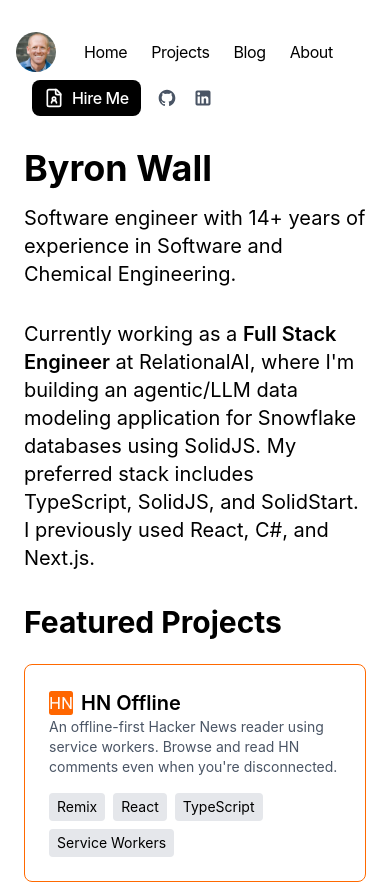
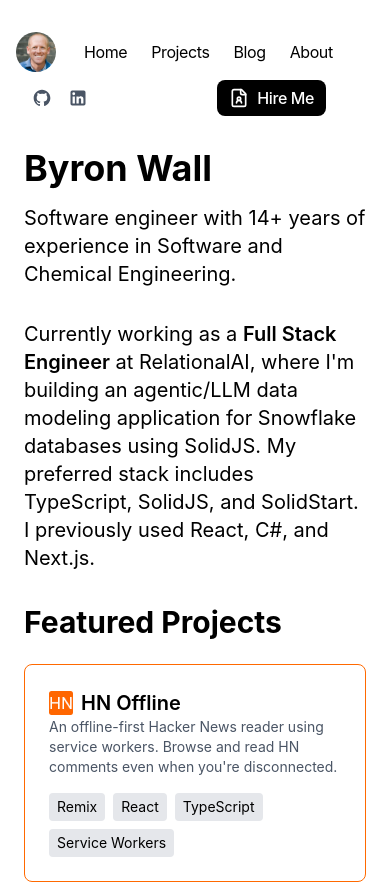
Before and after one commit to byronwall/wall-portfolio, a Next.js app: page / in a window 390 px wide. Shown: the top 884 px of the page. Built offline with nearby package versions, Linux system fonts and the light colour scheme.

Commit message:
Update Navbar component to filter out "Resume" link from social links and adjust layout for better responsiveness.

```diff
--- a/app/components/nav.tsx
+++ b/app/components/nav.tsx
@@ -10,7 +10,7 @@
           className="w-full flex-wrap flex flex-row items-start relative px-0 pb-0 fade md:overflow-auto scroll-pr-6 md:relative"
           id="nav"
         >
-          <div className="w-full flex flex-wrap flex-row items-center gap-2 pr-10 justify-between">
+          <div className="w-full flex flex-wrap flex-row items-center gap-2 pr-10">
             <div className="flex flex-row items-center space-x-0">
               <Link href="/" className="flex items-center mr-4 shrink-0">
                 <Image
@@ -34,7 +34,32 @@
             </div>
             <div className="flex items-center space-x-4 ml-4">
               {socialLinks
-                .filter((link) => link.shouldShowInNav)
+                .filter((link) => link.shouldShowInNav && link.label !== "Resume")
+                .map(({ href, label, Icon }) => (
+                  <Link
+                    key={label}
+                    href={href}
+                    className="text-gray-600 hover:text-gray-900 dark:text-gray-400 dark:hover:text-gray-200 transition-colors"
+                    target={
+                      href.startsWith("http") || href.endsWith(".pdf")
+                        ? "_blank"
+                        : undefined
+                    }
+                    rel={
+                      href.startsWith("http")
+                        ? "noopener noreferrer"
+                        : undefined
+                    }
+                    title={label}
+                  >
+                    {Icon && <Icon className="w-5 h-5" />}
+                    <span className="sr-only">{label}</span>
+                  </Link>
+                ))}
+            </div>
+            <div className="flex items-center ml-auto">
+              {socialLinks
+                .filter((link) => link.shouldShowInNav && link.label === "Resume")
                 .map(({ href, label, Icon }) => (
                   <Link
                     key={label}
```
